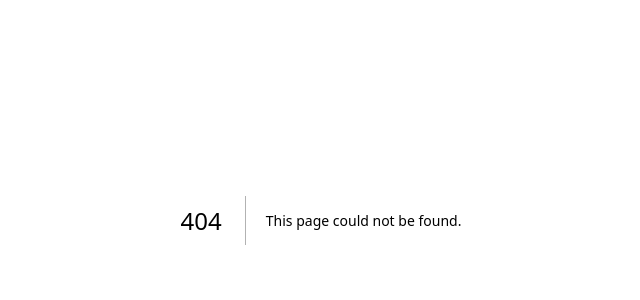
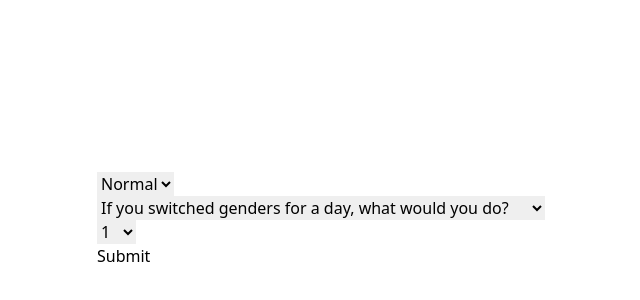
Before and after one commit to aravindnatch/truth-or-drink, a Next.js app: page /manipulate in a window 1280 px wide. Before the commit this address had no page. Shown: the part 180-480 px from the top of the page, without its empty margins (319-959 px from the left). Built offline with nearby package versions, Linux system fonts and the light colour scheme.

Commit message:
add question position manipulator

```diff
--- a/pages/game.tsx
+++ b/pages/game.tsx
@@ -29,15 +29,21 @@ const Game: NextPage = () => {
   switch (mode) {
     case "party":
       gradient = 'bg-gradient-to-r from-[#FFC300] to-[#FF8900]';
-      prearr = party;
+      party.map((q: String) => {
+        prearr.push(q);
+      })
       break;
     case "dirty":
       gradient = 'bg-gradient-to-r from-[#FF006D] to-[#FC0023]';
-      prearr = dirty;
+      dirty.map((q: String) => {
+        prearr.push(q);
+      })
       break;
     case "dares":
       gradient = 'bg-gradient-to-r from-[#EA00C3] to-[#BE00FF]';
-      prearr = dares;
+      dares.map((q: any) => {
+        prearr.push(q);
+      })
       break;
     case "mix":
       gradient = 'bg-black';
@@ -46,13 +52,15 @@ const Game: NextPage = () => {
 
     default:
       gradient = 'bg-gradient-to-r from-[#00C5FF] to-[#009BFF]';
-      prearr = normal;
+      normal.map((q: any) => {
+        prearr.push(q);
+      })
   }
 
   useEffect(() => {
     if(!router.isReady) return;
 
-    const ind = parseInt(String(router.query.ind))
+    const ind = parseInt(String(router.query.q))
     const offset = parseInt(String(router.query.offset))
 
     let currentIndex = prearr.length, randomIndex;
@@ -122,8 +130,8 @@ const Game: NextPage = () => {
   }
 
   const handlers = useSwipeable({
-    onSwipedLeft: (eventData) => nextQuestion(),
-    onSwipedRight: (eventData) => prevQuestion(),
+    onSwipedLeft: () => nextQuestion(),
+    onSwipedRight: () => prevQuestion(),
     onSwipeStart: () => setStopScroll(true),
     onSwiped: () => setStopScroll(false)
   });
--- a/pages/index.tsx
+++ b/pages/index.tsx
@@ -18,9 +18,11 @@ const Home: NextPage = () => {
             TRUTH <span className="text-xl align-middle">O R</span> DRINK
           </div>
 
-          <div className="select-none rounded-lg bg-[#8D889F] text-center text-white font-bold max-w-fit px-4 m-auto">
-            O N L I N E
-          </div>
+          <Link href='/manipulate'>
+            <div className="select-none rounded-lg bg-[#8D889F] text-center text-white font-bold max-w-fit px-4 m-auto">
+              O N L I N E
+            </div>
+          </Link>
 
           <br/>
 
--- /dev/null
+++ b/pages/manipulate.tsx
@@ -0,0 +1,97 @@
+import type { NextPage } from 'next'
+import { useEffect, useRef, useState } from 'react';
+import Head from 'next/head'
+import Script from 'next/script'
+
+import normal from '../bank/normal.json';
+import party from '../bank/party.json';
+import dirty from '../bank/dirty.json';
+import dares from '../bank/dares.json';
+
+const Home: NextPage = () => {
+  const [bank, setBank] = useState(normal);
+  const ref = useRef(null);
+
+  useEffect(() => {
+    const el = (document.getElementById('bank') as HTMLInputElement).value;
+    bankSelector(el);
+  }, [])
+
+  const handleChange = (e: any) => {
+    bankSelector(e.target.value);
+  }
+
+  const handleSubmit = (e: any) => {
+    e.preventDefault();
+    const url = `/game?mode=${e.target[0].value}&q=${e.target[1].value}&offset=${e.target[2].value}`;
+    window.location.href = url;
+  }
+
+  const bankSelector = (bank: any) => {
+    switch (bank) {
+      case "party":
+        setBank(party);
+        break;
+      case "dirty":
+        setBank(dirty);
+        break;
+      case "dares":
+        setBank(dares);
+        break;
+      case "mix":
+        setBank([...normal, ...party, ...dirty, ...dares]);
+        break;
+
+      default:
+        setBank(normal);
+    }
+  }
+
+  return (
+    <>
+      <div className="h-full">
+        <Head>
+          <title>Truth or Drink</title>
+          <link rel="icon" href="/favicon.ico" />
+          <Script strategy="afterInteractive" src="https://omni.aru.wtf/script.js" />
+        </Head>
+        <div className="container flex mx-auto p-4 fixmobilevh">
+          <div className="m-auto">
+            <div className="max-w-3xl cursor-pointer">
+              <form onSubmit={handleSubmit}>
+                <div>
+                  <select ref={ref} id={"bank"} onChange={handleChange}>
+                    <option value="normal">Normal</option>
+                    <option value="party">Party</option>
+                    <option value="dirty">Dirty</option>
+                    <option value="dares">Dares</option>
+                    <option value="mix">Mix</option>
+                  </select>
+                </div>
+                <div>
+                  <select className="max-w-md text-ellipsis">
+                    {
+                      bank.map((item, index) => {
+                        return <option key={index} value={index}>{item}</option>
+                      })
+                    }
+                  </select>
+                </div>
+                <div>
+                  <select>
+                    {[...Array(10)].map((e, i) => <option key={i} value={i}>{i+1}</option>)}
+                  </select>
+                </div>
+                <div>
+                  <input type="submit" value="Submit" />
+                </div>
+              </form>
+            </div>
+          </div>
+        </div>
+      </div>
+    </>
+  )
+}
+
+export default Home
```
